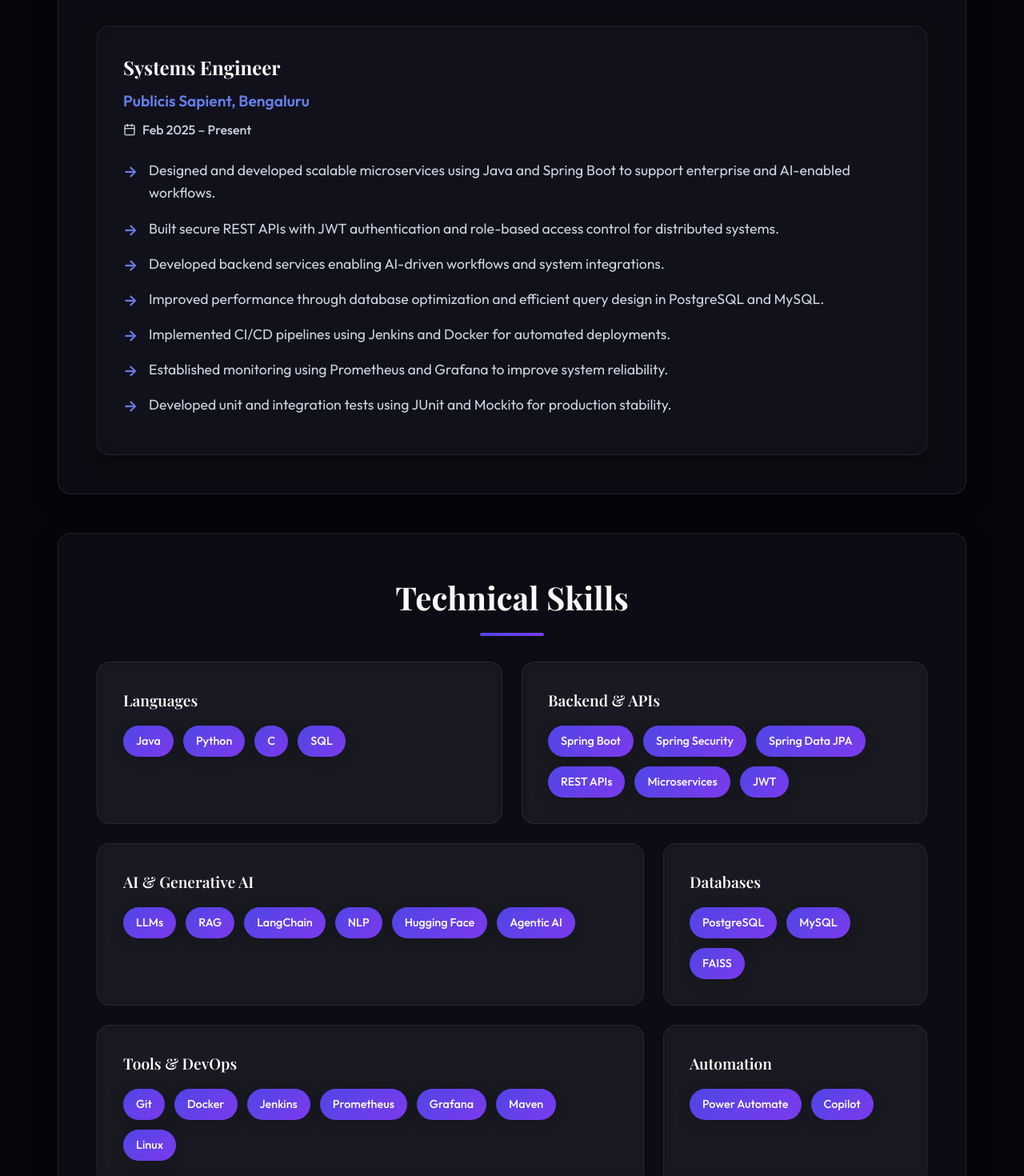
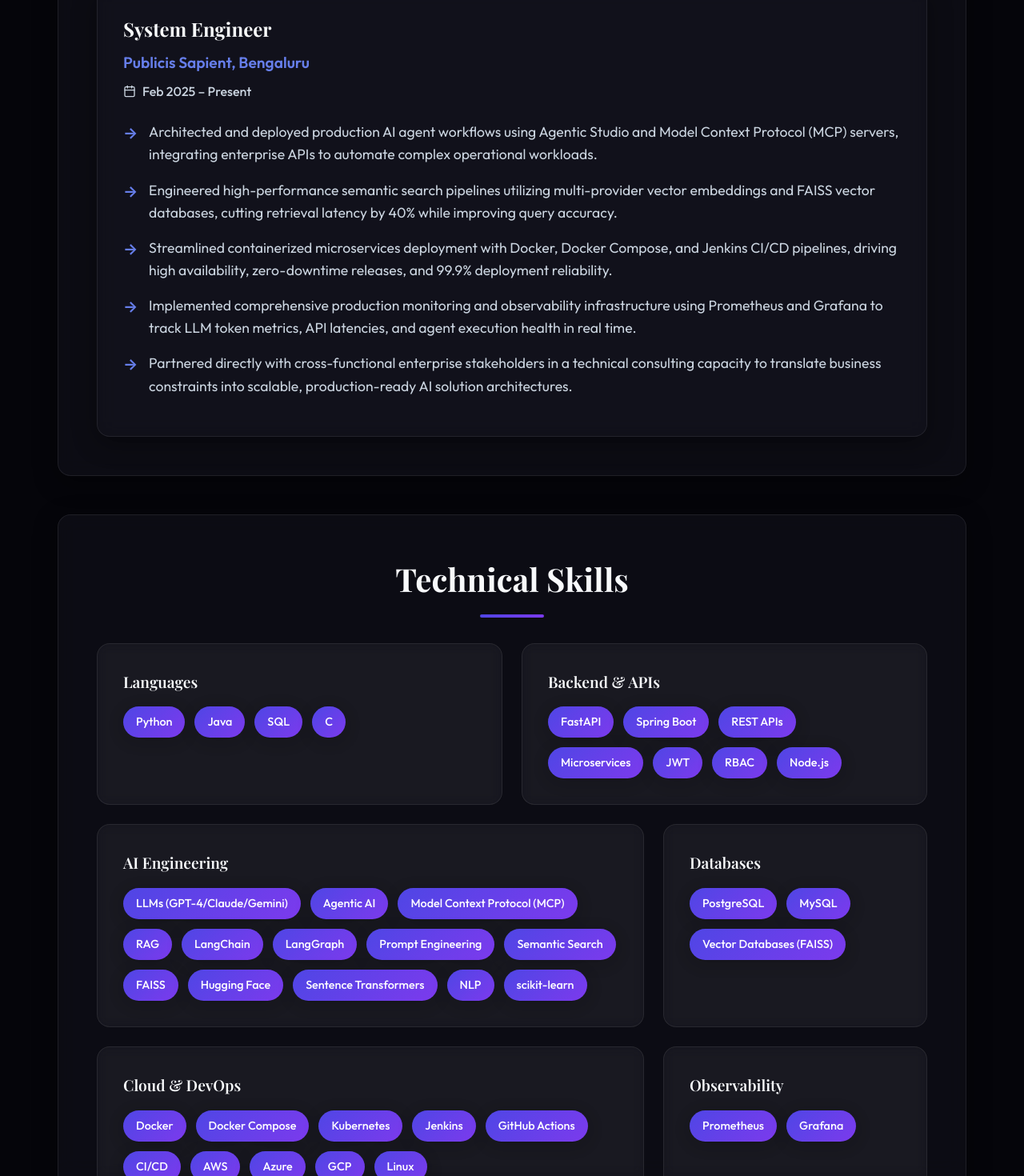
Before and after one commit to KesavaSravan/my-portfolio, a React (Vite) app: page / in a window 1280 px wide. Shown: the part 1330-2800 px from the top of the page at 80% size. Built offline with nearby package versions, Linux system fonts and the light colour scheme; a web font is replaced by a local one.

Commit message:
chore: replace resume PDF in public and update portfolio details to match

```diff
--- a/src/App.jsx
+++ b/src/App.jsx
@@ -26,9 +26,7 @@
       >
         <h2 className="section-title">Professional Summary</h2>
         <div className="summary-content">
-          <p>Software Engineer specializing in AI-enabled backend systems and automation solutions, with experience in Generative AI, RAG-based applications, and agentic AI workflows.</p>
-          <p>Skilled in building scalable APIs and integrating AI capabilities with enterprise applications. Proficient in Java, Spring Boot, LangChain, and vector databases for production-grade systems.</p>
-          <p>Passionate about AI/ML applications, agentic systems, and enterprise software development that delivers real-world impact.</p>
+          <p>Applied AI Specialist with hands-on experience architecting, scaling, and deploying production AI systems and Agentic workflows. Skilled in bridging enterprise customer requirements with robust AI architecture, leveraging LLMs (GPT, Claude, Gemini), Model Context Protocol (MCP), LangGraph, and RAG pipelines powered by FastAPI and cloud containerization. Proven track record of end-to-end technical ownership, enterprise API integrations, vector databases, and production monitoring for high-reliability AI applications.</p>
         </div>
       </motion.section>
 
@@ -43,18 +41,16 @@
         <h2 className="section-title">Professional Experience</h2>
         <div className="experience-item glass-panel">
           <div className="experience-header">
-            <h3 className="position-title">Systems Engineer</h3>
+            <h3 className="position-title">System Engineer</h3>
             <span className="company-name" style={{ color: '#667eea', fontWeight: '600' }}>Publicis Sapient, Bengaluru</span>
             <span className="duration" style={{ marginTop: '0.5rem', display: 'flex', alignItems: 'center', gap: '0.5rem', color: 'var(--text-secondary)' }}><Calendar size={16} /> Feb 2025 – Present</span>
           </div>
           <ul className="experience-list">
-            <li>Designed and developed scalable microservices using Java and Spring Boot to support enterprise and AI-enabled workflows.</li>
-            <li>Built secure REST APIs with JWT authentication and role-based access control for distributed systems.</li>
-            <li>Developed backend services enabling AI-driven workflows and system integrations.</li>
-            <li>Improved performance through database optimization and efficient query design in PostgreSQL and MySQL.</li>
-            <li>Implemented CI/CD pipelines using Jenkins and Docker for automated deployments.</li>
-            <li>Established monitoring using Prometheus and Grafana to improve system reliability.</li>
-            <li>Developed unit and integration tests using JUnit and Mockito for production stability.</li>
+            <li>Architected and deployed production AI agent workflows using Agentic Studio and Model Context Protocol (MCP) servers, integrating enterprise APIs to automate complex operational workloads.</li>
+            <li>Engineered high-performance semantic search pipelines utilizing multi-provider vector embeddings and FAISS vector databases, cutting retrieval latency by 40% while improving query accuracy.</li>
+            <li>Streamlined containerized microservices deployment with Docker, Docker Compose, and Jenkins CI/CD pipelines, driving high availability, zero-downtime releases, and 99.9% deployment reliability.</li>
+            <li>Implemented comprehensive production monitoring and observability infrastructure using Prometheus and Grafana to track LLM token metrics, API latencies, and agent execution health in real time.</li>
+            <li>Partnered directly with cross-functional enterprise stakeholders in a technical consulting capacity to translate business constraints into scalable, production-ready AI solution architectures.</li>
           </ul>
         </div>
       </motion.section>
@@ -73,32 +69,40 @@
           <div className="bento-item medium">
             <h4 style={{ marginBottom: '1rem', color: 'var(--text-primary)', fontSize: '1.2rem', fontWeight: '600' }}>Languages</h4>
             <div className="skill-tags">
+              <span className="skill-tag">Python</span>
               <span className="skill-tag">Java</span>
-              <span className="skill-tag">Python</span>
+              <span className="skill-tag">SQL</span>
               <span className="skill-tag">C</span>
-              <span className="skill-tag">SQL</span>
             </div>
           </div>
           <div className="bento-item medium">
             <h4 style={{ marginBottom: '1rem', color: 'var(--text-primary)', fontSize: '1.2rem', fontWeight: '600' }}>Backend & APIs</h4>
             <div className="skill-tags">
+              <span className="skill-tag">FastAPI</span>
               <span className="skill-tag">Spring Boot</span>
-              <span className="skill-tag">Spring Security</span>
-              <span className="skill-tag">Spring Data JPA</span>
               <span className="skill-tag">REST APIs</span>
               <span className="skill-tag">Microservices</span>
               <span className="skill-tag">JWT</span>
+              <span className="skill-tag">RBAC</span>
+              <span className="skill-tag">Node.js</span>
             </div>
           </div>
           <div className="bento-item large">
-            <h4 style={{ marginBottom: '1rem', color: 'var(--text-primary)', fontSize: '1.2rem', fontWeight: '600' }}>AI & Generative AI</h4>
+            <h4 style={{ marginBottom: '1rem', color: 'var(--text-primary)', fontSize: '1.2rem', fontWeight: '600' }}>AI Engineering</h4>
             <div className="skill-tags">
-              <span className="skill-tag">LLMs</span>
+              <span className="skill-tag">LLMs (GPT-4/Claude/Gemini)</span>
+              <span className="skill-tag">Agentic AI</span>
+              <span className="skill-tag">Model Context Protocol (MCP)</span>
               <span className="skill-tag">RAG</span>
               <span className="skill-tag">LangChain</span>
+              <span className="skill-tag">LangGraph</span>
+              <span className="skill-tag">Prompt Engineering</span>
+              <span className="skill-tag">Semantic Search</span>
+              <span className="skill-tag">FAISS</span>
+              <span className="skill-tag">Hugging Face</span>
+              <span className="skill-tag">Sentence Transformers</span>
               <span className="skill-tag">NLP</span>
-              <span className="skill-tag">Hugging Face</span>
-              <span className="skill-tag">Agentic AI</span>
+              <span className="skill-tag">scikit-learn</span>
             </div>
           </div>
           <div className="bento-item small">
@@ -106,26 +110,29 @@
             <div className="skill-tags">
               <span className="skill-tag">PostgreSQL</span>
               <span className="skill-tag">MySQL</span>
-              <span className="skill-tag">FAISS</span>
+              <span className="skill-tag">Vector Databases (FAISS)</span>
             </div>
           </div>
           <div className="bento-item large">
-            <h4 style={{ marginBottom: '1rem', color: 'var(--text-primary)', fontSize: '1.2rem', fontWeight: '600' }}>Tools & DevOps</h4>
+            <h4 style={{ marginBottom: '1rem', color: 'var(--text-primary)', fontSize: '1.2rem', fontWeight: '600' }}>Cloud & DevOps</h4>
             <div className="skill-tags">
-              <span className="skill-tag">Git</span>
               <span className="skill-tag">Docker</span>
+              <span className="skill-tag">Docker Compose</span>
+              <span className="skill-tag">Kubernetes</span>
               <span className="skill-tag">Jenkins</span>
-              <span className="skill-tag">Prometheus</span>
-              <span className="skill-tag">Grafana</span>
-              <span className="skill-tag">Maven</span>
+              <span className="skill-tag">GitHub Actions</span>
+              <span className="skill-tag">CI/CD</span>
+              <span className="skill-tag">AWS</span>
+              <span className="skill-tag">Azure</span>
+              <span className="skill-tag">GCP</span>
               <span className="skill-tag">Linux</span>
             </div>
           </div>
           <div className="bento-item small">
-            <h4 style={{ marginBottom: '1rem', color: 'var(--text-primary)', fontSize: '1.2rem', fontWeight: '600' }}>Automation</h4>
+            <h4 style={{ marginBottom: '1rem', color: 'var(--text-primary)', fontSize: '1.2rem', fontWeight: '600' }}>Observability</h4>
             <div className="skill-tags">
-              <span className="skill-tag">Power Automate</span>
-              <span className="skill-tag">Copilot</span>
+              <span className="skill-tag">Prometheus</span>
+              <span className="skill-tag">Grafana</span>
             </div>
           </div>
         </div>
@@ -197,7 +204,7 @@
         viewport={{ once: true }}
         transition={{ duration: 0.5 }}
       >
-        <a href={`${import.meta.env.BASE_URL}Kesava Sravan Hariyapuraju Resume.pdf`} download className="download-btn" style={{ fontSize: '1.2rem', padding: '1rem 3rem' }}>
+        <a href={`${import.meta.env.BASE_URL}resumekesavasravan.pdf`} download className="download-btn" style={{ fontSize: '1.2rem', padding: '1rem 3rem' }}>
           <Download size={24} />
           Download Resume
         </a>
@@ -210,7 +217,7 @@
   {
     id: "tour-header",
     title: "Welcome to Sravan's Portfolio 👋",
-    content: "Let's take a quick interactive tour to show you around. This is the main header introducing Sravan, Systems Engineer at Publicis Sapient.",
+    content: "Let's take a quick interactive tour to show you around. This is the main header introducing Sravan, System Engineer at Publicis Sapient.",
   },
   {
     id: "tour-summary",
@@ -340,7 +347,7 @@
                   <img src={`${import.meta.env.BASE_URL}sravan.jpeg`} alt="Kesava Sravan" className="profile-image" />
                 </div>
                 <h1 className="main-title">Hariyapuraju Kesava Sravan</h1>
-                <p className="job-title" style={{ fontFamily: 'Outfit, sans-serif' }}>Systems Engineer @ Publicis Sapient</p>
+                <p className="job-title" style={{ fontFamily: 'Outfit, sans-serif' }}>System Engineer @ Publicis Sapient</p>
                 <p className="location" style={{ fontFamily: 'Outfit, sans-serif', marginTop: '1rem' }}><MapPin size={18} /> Bengaluru, Karnataka, India</p>
               </motion.div>
             </header>
--- a/src/ChatBot.jsx
+++ b/src/ChatBot.jsx
@@ -19,32 +19,32 @@
 EMAIL: kesavasravan467@gmail.com
 PHONE: +91-93984 95822
 
-CURRENT ROLE: Systems Engineer at Publicis Sapient (Feb 2025 – Present)
+CURRENT ROLE: System Engineer at Publicis Sapient (Feb 2025 – Present)
+
+SUMMARY:
+Applied AI Specialist with hands-on experience architecting, scaling, and deploying production AI systems and Agentic workflows. Skilled in bridging enterprise customer requirements with robust AI architecture, leveraging LLMs (GPT, Claude, Gemini), Model Context Protocol (MCP), LangGraph, and RAG pipelines powered by FastAPI and cloud containerization. Proven track record of end-to-end technical ownership, enterprise API integrations, vector databases, and production monitoring for high-reliability AI applications.
 
 EXPERIENCE:
-- Designed scalable microservices using Java and Spring Boot for enterprise and AI-enabled workflows
-- Built secure REST APIs with JWT authentication and role-based access control
-- Developed backend services for AI-driven workflows and system integrations
-- Database optimization in PostgreSQL and MySQL
-- CI/CD pipelines using Jenkins and Docker
-- Monitoring with Prometheus and Grafana
-- Unit and integration tests using JUnit and Mockito
+- Architected and deployed production AI agent workflows using Agentic Studio and Model Context Protocol (MCP) servers, automating complex operational workloads
+- Engineered high-performance semantic search pipelines utilizing multi-provider vector embeddings and FAISS vector databases, cutting retrieval latency by 40%
+- Streamlined containerized microservices deployment with Docker, Docker Compose, and Jenkins CI/CD pipelines, driving 99.9% deployment reliability
+- Implemented production monitoring and observability infrastructure using Prometheus and Grafana to track LLM token metrics, API latencies, and agent health
+- Partnered directly with enterprise stakeholders in a technical consulting capacity to translate business constraints into scalable AI architectures
 
 SKILLS:
-- Languages: Java, Python, C, SQL
-- Backend: Spring Boot, Spring Security, Spring Data JPA, REST APIs, Microservices, JWT
-- AI/GenAI: LLMs, RAG, LangChain, NLP, Hugging Face Transformers, Agentic AI
-- Databases: PostgreSQL, MySQL, FAISS, Vector Databases
-- Tools: Git, Docker, Jenkins, Maven, Prometheus, Grafana, Linux
-- Platforms: Microsoft Power Automate, Microsoft Copilot Studio
+- AI Engineering: LLMs (GPT-4, Claude, Gemini), Agentic AI, Model Context Protocol (MCP), RAG, LangChain, LangGraph, Prompt Engineering, Semantic Search, FAISS, Hugging Face, Sentence Transformers, NLP, scikit-learn
+- Languages: Python, Java, SQL, C
+- Backend & APIs: FastAPI, Spring Boot, REST APIs, Microservices, JWT, RBAC, Node.js
+- Cloud & DevOps: Docker, Docker Compose, Kubernetes, Jenkins, GitHub Actions, CI/CD, AWS, Azure, GCP, Linux
+- Databases: PostgreSQL, MySQL, Vector Databases (FAISS)
+- Observability & Monitoring: Prometheus, Grafana
 
 PROJECTS:
-- AI-Powered Role-Based LMS: Microservices LMS with RAG-based AI assistant, agentic workflows, LLM orchestration, vector databases
-- Distributed Network Diagnostics Platform: Microservices for ping/traceroute/DNS, Spring Boot + Node.js, JWT, Docker, Prometheus
-- RoleReadyResume: Full-stack AI-powered resume tailoring app using React, Node.js, and Groq API
-- MCP Temperature Tool Server: MCP server in Python/FastAPI for async OpenWeatherMap operations
-- Deep Research MCP Server: Deep Research MCP server with source credibility ranking using Python, FastAPI, and JSON-RPC
-- AI Vector Space Visualization Platform: Interactive 3D visual workspace to analyze high-dimensional vector embeddings, clustering, and similarity relationships. Built using React Three Fiber, Three.js, WebGL, FastAPI, FAISS, and PCA/t-SNE/UMAP dimensionality reduction.
+- AI Vector Space Visualization Platform: Interactive 3D visual workspace to analyze high-dimensional vector embeddings, clustering, and similarity relationships. Built using React Three Fiber, Three.js, WebGL, FastAPI, FAISS, and PCA/t-SNE/UMAP.
+- AI Portfolio with Recruiter Chatbot: Portfolio site featuring an interactive recruiter chatbot powered by Retrieval-Augmented Generation (RAG) and LangChain.
+- RoleReadyResume: Full-stack AI-powered resume tailoring app using React, Node.js, and Groq API.
+- MCP Temperature Tool Server: MCP server in Python/FastAPI for async OpenWeatherMap operations.
+- Deep Research MCP Server: Deep Research MCP server with source credibility ranking using Python, FastAPI, and JSON-RPC.
 
 EDUCATION:
 - B.Tech Electrical and Computer Engineering, Amrita Vishwa Vidyapeetham, 2024, CGPA: 7.5/10
@@ -197,8 +197,8 @@
 
   const handleDownloadResume = () => {
     const link = document.createElement("a");
-    link.href = `${import.meta.env.BASE_URL}Kesava Sravan Hariyapuraju Resume.pdf`;
-    link.download = "Kesava Sravan Hariyapuraju Resume.pdf";
+    link.href = `${import.meta.env.BASE_URL}resumekesavasravan.pdf`;
+    link.download = "resumekesavasravan.pdf";
     document.body.appendChild(link);
     link.click();
     document.body.removeChild(link);
```
Also changed, not shown: 2 other files (tests, documents, lock files or other folders).
